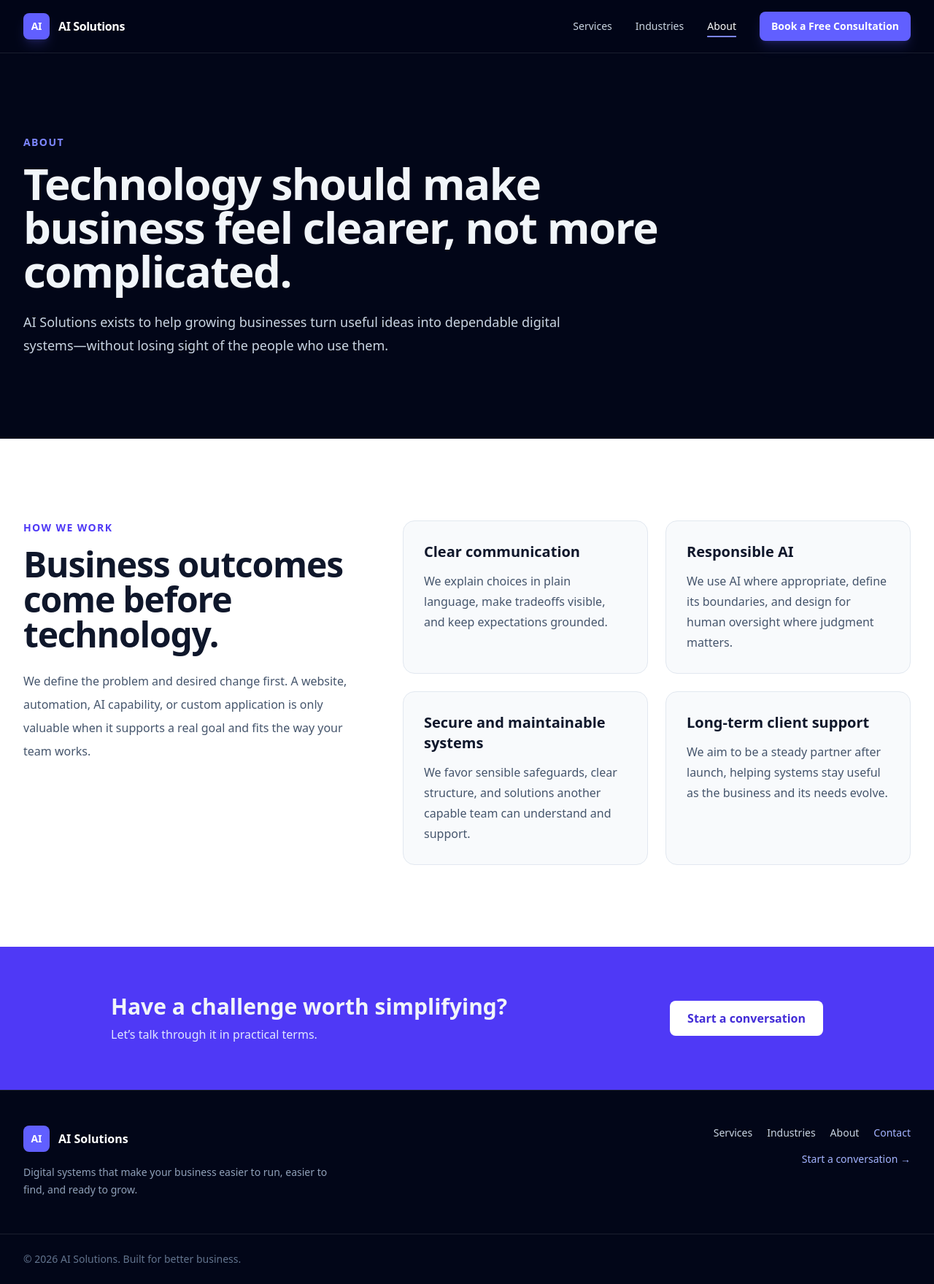
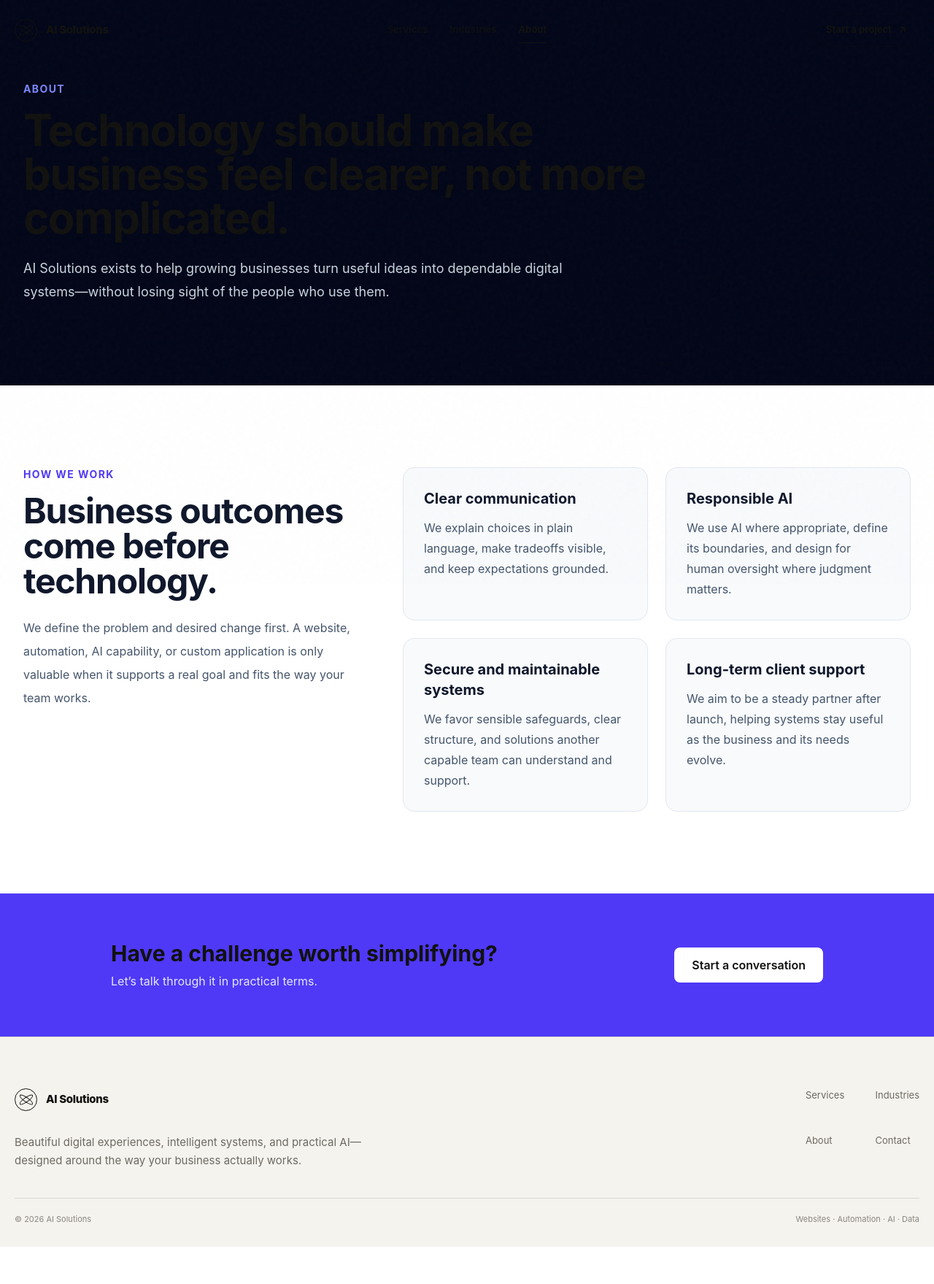
Before and after one commit to sanjanareddy5502/AIsolutions-website, a FastAPI app: page /about in a window 1280 px wide. Shown: the whole page at 73% size. After the commit the page ends 1708 px from the top, so only its background shows below. Run offline with FastAPI, Linux system fonts and the light colour scheme; style sheets or scripts are compiled from the project's sources.

Commit message:
Replace site shell with clean luxury navigation and footer

```diff
--- a/app/templates/base.html
+++ b/app/templates/base.html
@@ -1,45 +1,63 @@
 <!doctype html>
-<html lang="en" class="scroll-smooth">
+<html lang="en">
 <head>
   <meta charset="utf-8">
   <meta name="viewport" content="width=device-width, initial-scale=1">
-  <meta name="description" content="{% block meta_description %}Practical websites, automation, and AI solutions built around your business.{% endblock %}">
+  <meta name="description" content="{% block meta_description %}Premium websites, automation, data systems, and practical AI solutions for growing businesses.{% endblock %}">
+  <meta name="theme-color" content="#f5f3ee">
   <title>{% block title %}{{ page_title ~ " | " if page_title else "" }}AI Solutions{% endblock %}</title>
   <link rel="icon" href="{{ url_for('static', path='/images/favicon.svg') }}" type="image/svg+xml">
   <link rel="stylesheet" href="{{ url_for('static', path='/css/output.css') }}">
-  <script src="{{ url_for('static', path='/js/main.js') }}" defer></script>
+  <link rel="stylesheet" href="{{ url_for('static', path='/css/luxury.css') }}">
+  <script src="{{ url_for('static', path='/js/main.js') }}" type="module"></script>
 </head>
-<body class="bg-slate-950 text-slate-100 antialiased">
-  <a href="#main-content" class="sr-only z-50 rounded-md bg-white px-4 py-2 font-semibold text-indigo-950 focus:not-sr-only focus:fixed focus:left-4 focus:top-4">Skip to main content</a>
-  <header class="sticky top-0 z-40 border-b border-white/10 bg-slate-950/90 backdrop-blur-lg">
-    <nav class="mx-auto flex max-w-7xl items-center justify-between px-6 py-4 lg:px-8" aria-label="Primary navigation">
-      <a href="{{ url_for('home') }}" class="inline-flex items-center gap-3 rounded-md font-semibold tracking-tight text-white focus-visible:outline-2 focus-visible:outline-offset-4 focus-visible:outline-indigo-400">
-        <span class="grid size-9 place-items-center rounded-lg bg-indigo-500 text-sm font-bold shadow-lg shadow-indigo-500/20" aria-hidden="true">AI</span><span>AI Solutions</span>
+<body class="luxury-body">
+  <a class="skip-link" href="#main-content">Skip to main content</a>
+
+  <header class="luxury-header" data-site-header>
+    <nav class="luxury-nav" aria-label="Primary navigation">
+      <a class="luxury-brand" href="{{ url_for('home') }}" aria-label="AI Solutions home">
+        <span class="brand-glyph" aria-hidden="true"></span>
+        <span>AI Solutions</span>
       </a>
-      <div class="hidden items-center gap-8 md:flex">
+
+      <div class="nav-links">
         {% for key, endpoint, label in [("services", "services", "Services"), ("industries", "industries", "Industries"), ("about", "about", "About")] %}
-        <a href="{{ url_for(endpoint) }}" {% if current_page == key %}aria-current="page"{% endif %} class="rounded text-sm font-medium transition focus-visible:outline-2 focus-visible:outline-offset-4 focus-visible:outline-indigo-400 {{ 'text-white underline decoration-indigo-400 decoration-2 underline-offset-8' if current_page == key else 'text-slate-300 hover:text-white' }}">{{ label }}</a>
+          <a href="{{ url_for(endpoint) }}" {% if current_page == key %}aria-current="page"{% endif %}>{{ label }}</a>
         {% endfor %}
-        <a href="{{ url_for('contact') }}" {% if current_page == "contact" %}aria-current="page"{% endif %} class="rounded-lg bg-indigo-500 px-4 py-2.5 text-sm font-semibold text-white shadow-lg shadow-indigo-500/20 transition hover:bg-indigo-400 focus-visible:outline-2 focus-visible:outline-offset-4 focus-visible:outline-indigo-300 {{ 'ring-2 ring-white ring-offset-2 ring-offset-slate-950' if current_page == 'contact' else '' }}">Book a Free Consultation</a>
       </div>
-      <button type="button" class="inline-flex size-11 items-center justify-center rounded-lg border border-white/15 text-white hover:bg-white/10 focus-visible:outline-2 focus-visible:outline-indigo-400 md:hidden" aria-expanded="false" aria-controls="mobile-menu" data-menu-button><span class="sr-only">Open navigation menu</span><span class="flex w-5 flex-col gap-1.5" aria-hidden="true"><span class="h-0.5 bg-current"></span><span class="h-0.5 bg-current"></span><span class="h-0.5 bg-current"></span></span></button>
+
+      <a class="nav-action" href="{{ url_for('contact') }}">Start a project <span aria-hidden="true">↗</span></a>
+
+      <button class="nav-menu-button" type="button" aria-expanded="false" aria-controls="mobile-menu" data-menu-button>
+        <span class="sr-only">Open navigation menu</span><i></i><i></i>
+      </button>
     </nav>
-    <div id="mobile-menu" class="hidden border-t border-white/10 px-6 py-5 md:hidden" data-mobile-menu>
-      <div class="mx-auto flex max-w-7xl flex-col gap-1">
-        {% for key, endpoint, label in [("services", "services", "Services"), ("industries", "industries", "Industries"), ("about", "about", "About")] %}
-        <a href="{{ url_for(endpoint) }}" {% if current_page == key %}aria-current="page"{% endif %} class="rounded-lg px-3 py-3 font-medium hover:bg-white/10 focus-visible:outline-2 focus-visible:outline-indigo-400 {{ 'bg-white/10 text-white' if current_page == key else 'text-slate-200' }}">{{ label }}</a>
-        {% endfor %}
-        <a href="{{ url_for('contact') }}" {% if current_page == "contact" %}aria-current="page"{% endif %} class="mt-3 rounded-lg bg-indigo-500 px-4 py-3 text-center font-semibold text-white focus-visible:outline-2 focus-visible:outline-indigo-300">Book a Free Consultation</a>
-      </div>
+
+    <div class="mobile-nav" id="mobile-menu" hidden data-mobile-menu>
+      <a href="{{ url_for('services') }}">Services</a>
+      <a href="{{ url_for('industries') }}">Industries</a>
+      <a href="{{ url_for('about') }}">About</a>
+      <a href="{{ url_for('contact') }}">Start a project</a>
     </div>
   </header>
-  <main id="main-content">{% block content %}{% endblock %}</main>
-  <footer class="border-t border-white/10 bg-slate-950">
-    <div class="mx-auto grid max-w-7xl gap-10 px-6 py-12 md:grid-cols-2 lg:px-8">
-      <div><a href="{{ url_for('home') }}" class="inline-flex items-center gap-3 rounded-md font-semibold text-white focus-visible:outline-2 focus-visible:outline-indigo-400"><span class="grid size-9 place-items-center rounded-lg bg-indigo-500 text-sm font-bold" aria-hidden="true">AI</span><span>AI Solutions</span></a><p class="mt-4 max-w-md text-sm leading-6 text-slate-400">Digital systems that make your business easier to run, easier to find, and ready to grow.</p></div>
-      <div class="md:text-right"><nav aria-label="Footer navigation" class="flex flex-wrap gap-x-5 gap-y-2 md:justify-end"><a href="{{ url_for('services') }}" class="text-sm text-slate-300 hover:text-white">Services</a><a href="{{ url_for('industries') }}" class="text-sm text-slate-300 hover:text-white">Industries</a><a href="{{ url_for('about') }}" class="text-sm text-slate-300 hover:text-white">About</a><a href="{{ url_for('contact') }}" class="text-sm text-indigo-300 hover:text-indigo-200">Contact</a></nav><a href="{{ url_for('contact') }}" class="mt-4 inline-block rounded text-sm font-medium text-indigo-300 hover:text-indigo-200 focus-visible:outline-2 focus-visible:outline-indigo-400">Start a conversation <span aria-hidden="true">&rarr;</span></a></div>
+
+  <main class="luxury-main" id="main-content">{% block content %}{% endblock %}</main>
+
+  <footer class="luxury-footer">
+    <div class="footer-grid">
+      <div>
+        <a class="luxury-brand" href="{{ url_for('home') }}"><span class="brand-glyph" aria-hidden="true"></span><span>AI Solutions</span></a>
+        <p class="footer-tagline">Beautiful digital experiences, intelligent systems, and practical AI—designed around the way your business actually works.</p>
+      </div>
+      <nav class="footer-nav" aria-label="Footer navigation">
+        <a href="{{ url_for('services') }}">Services</a>
+        <a href="{{ url_for('industries') }}">Industries</a>
+        <a href="{{ url_for('about') }}">About</a>
+        <a href="{{ url_for('contact') }}">Contact</a>
+      </nav>
     </div>
-    <div class="border-t border-white/10"><div class="mx-auto max-w-7xl px-6 py-6 text-sm text-slate-500 lg:px-8"><p>&copy; 2026 AI Solutions. Built for better business.</p></div></div>
+    <div class="footer-bottom"><span>© 2026 AI Solutions</span><span>Websites · Automation · AI · Data</span></div>
   </footer>
 </body>
 </html>
```
